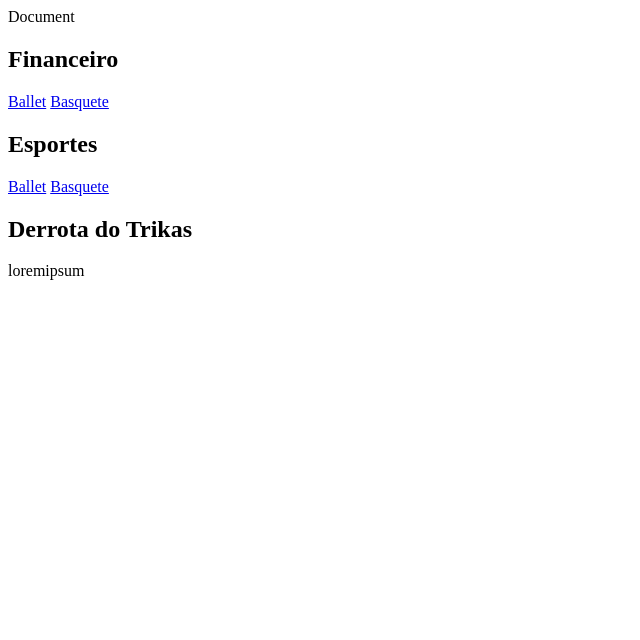
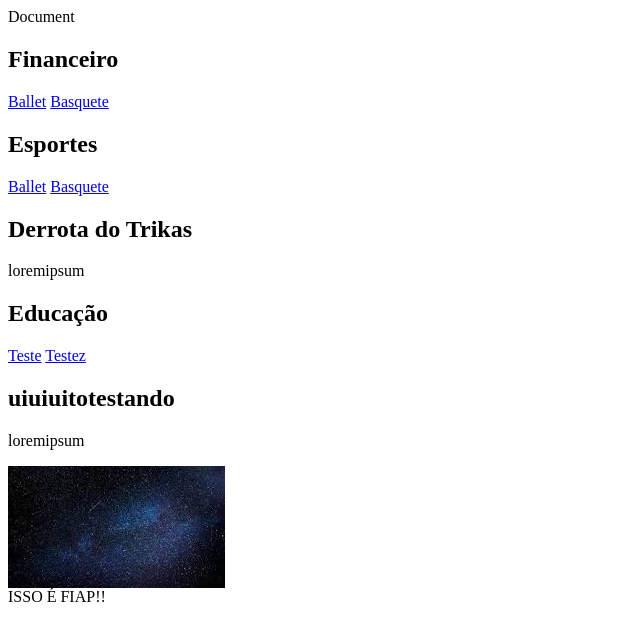
Before and after one commit to zamorazzz/projeto-web, a plain HTML site: page Untitled-1.html in a window 1280 px wide. Shown: the whole page, without its empty margins (0-640 px from the left). Drawn offline with Linux system fonts and the light colour scheme.

Commit message:
semantica
teste

```diff
--- a/Untitled-1.html
+++ b/Untitled-1.html
@@ -32,6 +32,20 @@
     </article>
 </section>
 
+<section id="idEsp" class="padrao2">
+    <h1>Educação</h1>
+    <nav>
+        <a href="=#">Teste</a>
+        <a href="#">Testez</a>
+    </nav>
+    <article>
+        <h2>uiuiuitotestando</h2>
+        <p>loremipsum</p>
+        <img src="img/teste.jpg" alt="ISSO DEVERIA SER A FIAP!">
+        <figcaption>ISSO É FIAP!!</figcaption>
+    </article>
+</section>
+
 
 
         </body>
```
